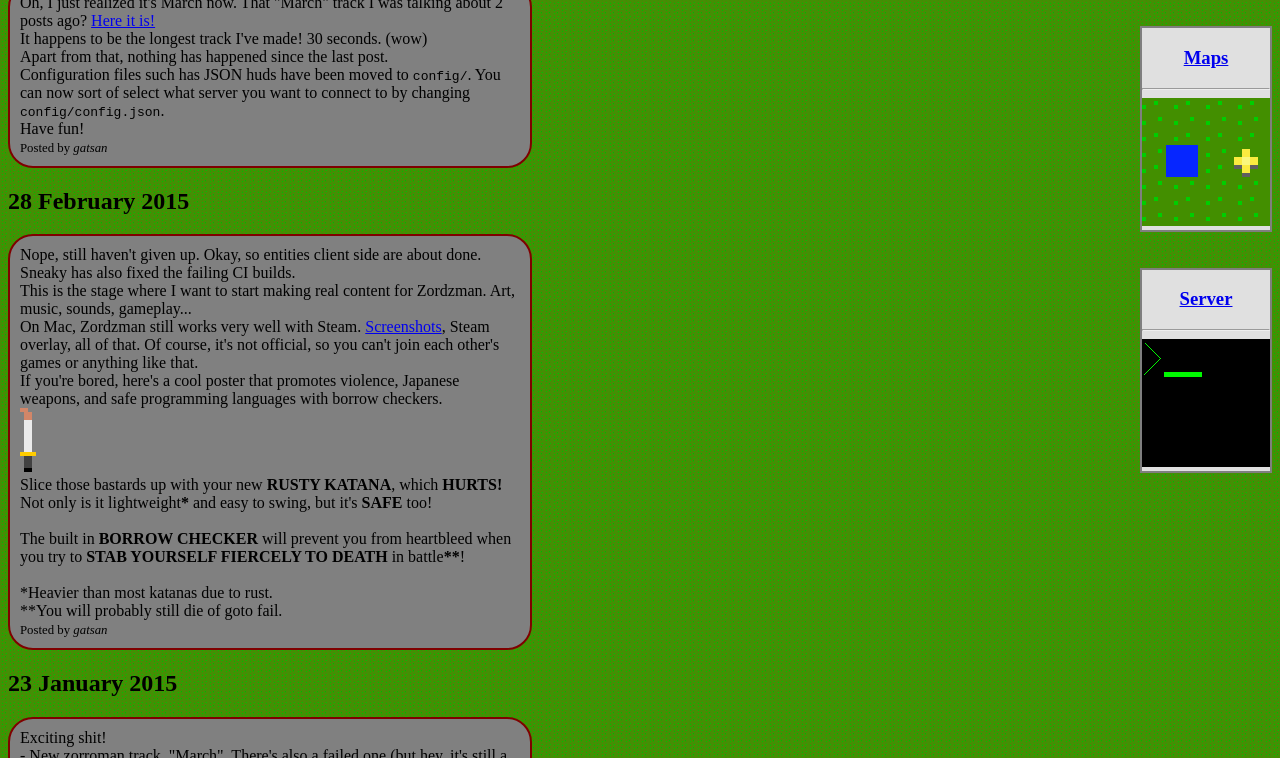
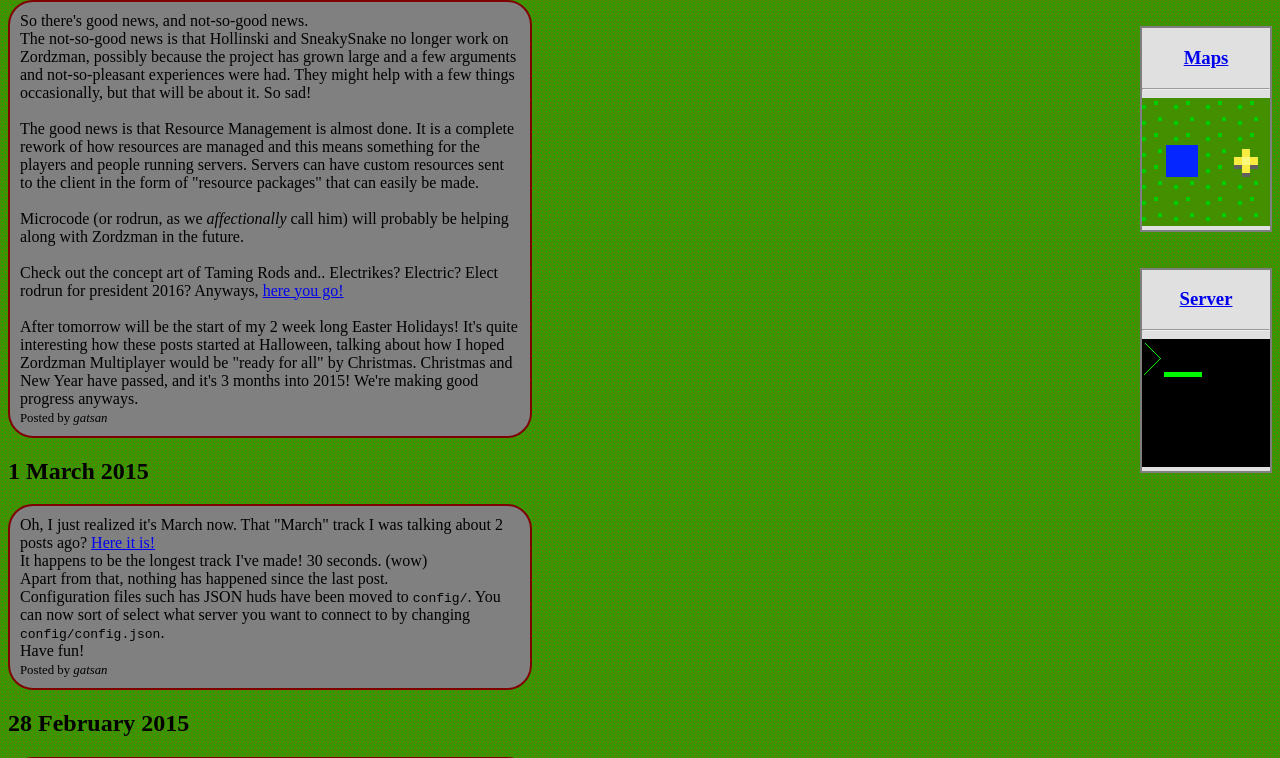
Before and after one commit to TeamLe-Shop/zordzman-site, a plain HTML site: page index.html in a window 1280 px wide. Shown: the part 342-1100 px from the top of the page. Drawn offline with Linux system fonts and the light colour scheme.

Commit message:
Add new post

```diff
--- a/index.html
+++ b/index.html
@@ -61,8 +61,35 @@
           <a href="#20-dec-14">20 December 2014</a><br>
           <a href="#23-jan-15">23 January 2015</a><br>
           <a href="#28-feb-15">28 February 2015</a><br>
+          <a href="#1-mar-15">1 March 2015</a><br>
         </div>
 	  </nav>
+	  <h2 id="26-mar-15">26 March 2015</h2>
+	  <div class="news_rectangle">
+        So there's good news, and not-so-good news.<br>
+        The not-so-good news is that Hollinski and SneakySnake no longer work on
+        Zordzman, possibly because the project has grown large and a few
+        arguments and not-so-pleasant experiences were had.
+        They might help with a few things occasionally, but that will be about
+        it. So sad!<br><br>
+        The good news is that Resource Management is almost done. It is a
+        complete rework of how resources are managed and this means something
+        for the players and people running servers. Servers can have custom
+        resources sent to the client in the form of "resource packages" that can
+        easily be made.<br><br>
+        Microcode (or rodrun, as we <em>affectionally</em> call him) will
+        probably be helping along with Zordzman in the future.<br><br>
+        Check out the concept art of Taming Rods and.. Electrikes? Electric?
+        Elect rodrun for president 2016? Anyways,
+        <a href="https://github.com/TeamLe-Shop/zordzman-plus-plus/issues/39">
+        here you go!</a><br><br>
+        After tomorrow will be the start of my 2 week long Easter Holidays!
+        It's quite interesting how these posts started at Halloween, talking
+        about how I hoped Zordzman Multiplayer would be "ready for all" by
+        Christmas. Christmas and New Year have passed, and it's 3 months into
+        2015! We're making good progress anyways.<br>
+		<span class="small">Posted by <em>gatsan</em></span>
+      </div>
 	  <h2 id="1-mar-15">1 March 2015</h2>
 	  <div class="news_rectangle">
         Oh, I just realized it's March now. That "March" track I was talking
```
